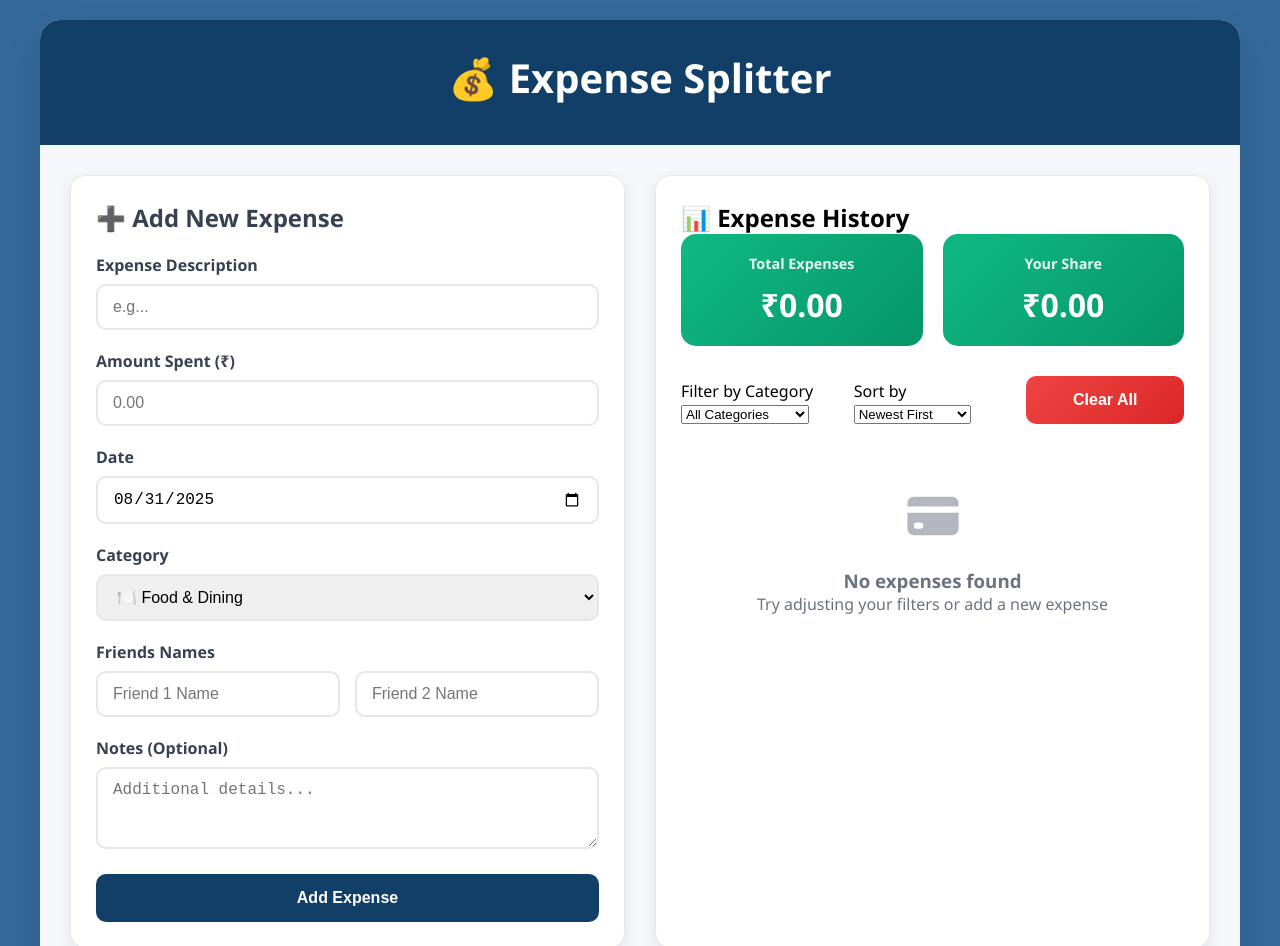
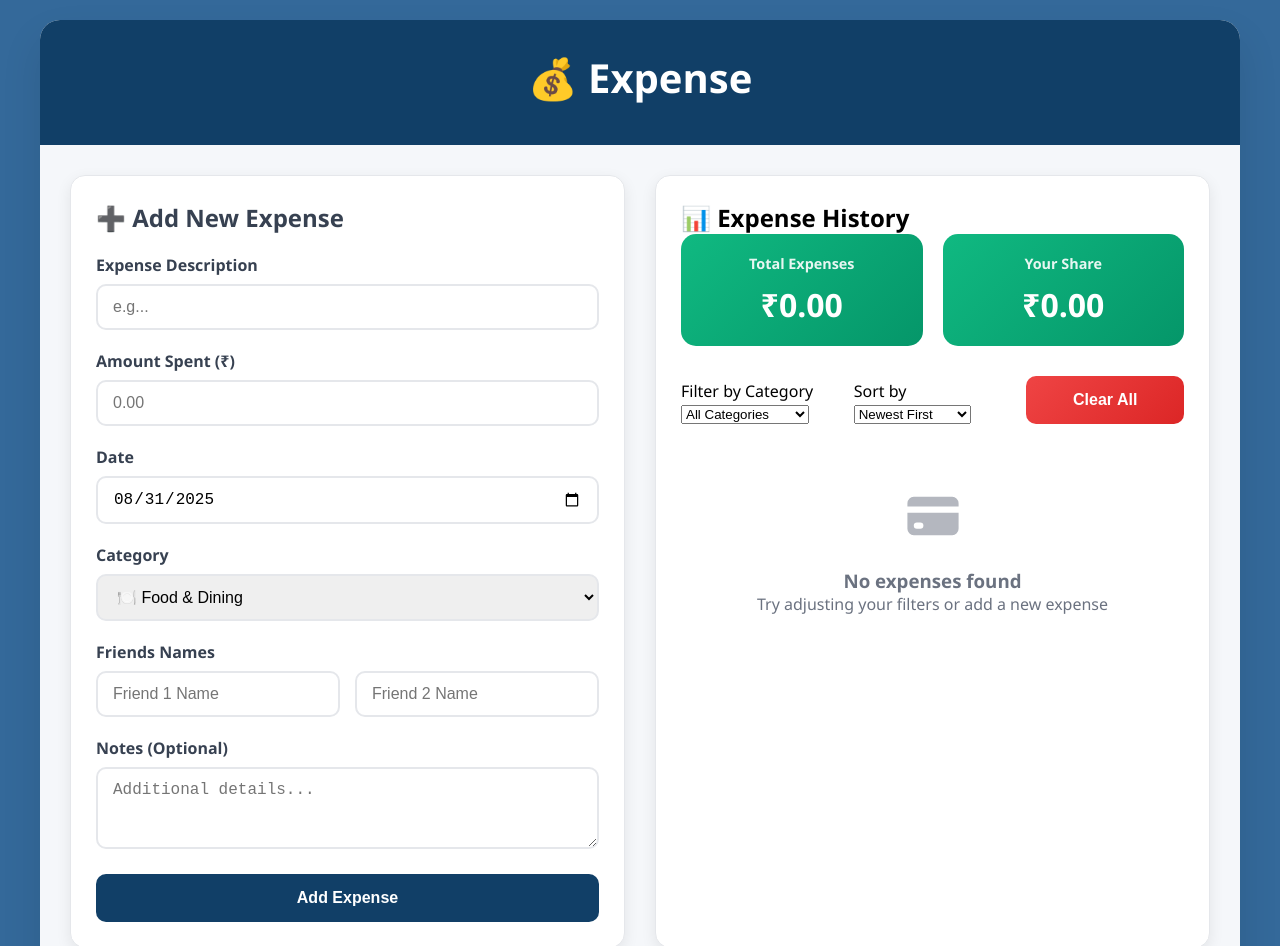
Before and after one commit to Vishal-Sharma-6033/Expense_Splitter, a plain HTML site: page index.html in a window 1280 px wide. Shown: the top 946 px of the page. Drawn offline with Linux system fonts and the light colour scheme.

Commit message:
Update index.html
Demo

```diff
--- a/index.html
+++ b/index.html
@@ -10,7 +10,7 @@
 <body>
     <div class="container">
         <div class="header">
-            <h1>💰 Expense Splitter</h1>
+            <h1>💰 Expense </h1>
         </div>
 
         <div class="main-content">
```
